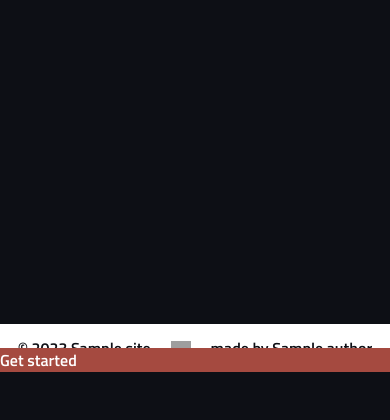
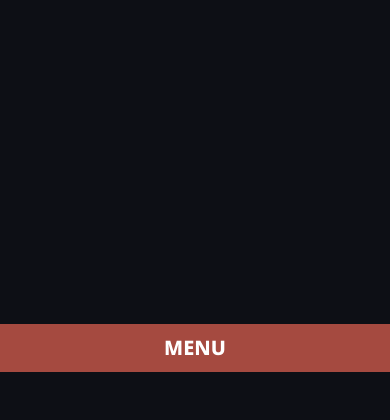
Before and after one commit to nskvprofectus/website, a Node project: template site/_includes/layouts/base.njk in a window 390 px wide. Shown: the part 472-892 px from the top of the page. Before the commit the page ends 844 px from the top, so only its background shows below. Run offline with Node 20 templates, Linux system fonts and the light colour scheme; the template is opened without the code that fills it: most values are stand-ins (such as "Sample title", 1, 10 or a date in 2020); style sheets or scripts are compiled from the project's sources; grey boxes are pictures that could not be loaded.

Commit message:
mobile nav

```diff
--- a/eleventy.config.js
+++ b/eleventy.config.js
@@ -4,6 +4,7 @@ module.exports = function(config) {
   config.addPlugin(eleventyNavigationPlugin);
 
   config.addPassthroughCopy('media');
+  config.addPassthroughCopy('site/_js/')
 
 
   return {
--- a/site/_includes/components/mobile-nav.njk
+++ b/site/_includes/components/mobile-nav.njk
@@ -1,22 +1,72 @@
 
-<nav id="nav" class="box lg:hidden bg-red" aria-label="Primary">
+<nav class="lg:hidden bg-red w-screen min-h-footer" aria-label="Primary">
 
     {% set navigation = collections.all | eleventyNavigation %}
 
-    <ul class"flex flex-col">
-
+    <ul id="mobile-nav-window" class="hidden flex-col items-end gap-3 p-5">
         {%- for item in navigation %}
-
-            <li class="item">
-
-                <a href="{{ item.url | url }}" class="link box-block color-white text-400 weight-bold pl-300 pr-300 {{ 'active' if item.url === page.url }}" {{ 'aria-current=page' if item.url === page.url }}>{{ item.title }}</a>
-
+            {# if the item is a parent of other children, draw the children #}
+            {% if item.children.length %}
+                <div class="font-large text-xl uppercase">
+                    {{ item.title }}:
+                </div>
+                <div class="relative inline-block text-left">
+                    <div class="w-full pr-4 border-r-2" role="menu" aria-orientation="vertical" aria-labelledby="menu-button" tabindex="-1">
+                        <div class="py-1" role="none">
+                        {%- for child in item.children %}
+                            <a
+                                href="{{ child.url | url }}"
+                                class="{{ 'text-bg' if child.url === page.url }} inline-block font-large text-xl uppercase hover:text-bg text-right w-full"
+                                role="menuitem"
+                                tabindex="-1"
+                                {{ 'aria-current=page' if child.url === page.url }}
+                            >
+                            {{ child.title }}
+                        </a>
+                        {%- endfor %}
+                        </div>
+                    </div>
+                </div>
+            {# else draw the item itself #}
+        {% else %}
+            <li>
+                <a
+                    href="{{ item.url | url }}"
+                    class="hover:text-bg font-large text-xl uppercase {{ 'text-bg' if item.url === page.url }}"
+                    {{ 'aria-current=page' if item.url === page.url }}
+                >
+                    {{ item.title }}
+                </a>
             </li>
-
+            {% endif %}
         {%- endfor %}
 
-        <li class="item ml-400"><a href="https://github.com/josephdyer/skeleventy" class="link link-get-started bg-secondary box-block color-primary text-400 weight-bold pl-500 pr-500">Get started</a></li>
+        <li>
+             <a
+                href="{{ url }}/join_us"
+                class="
+                    block hover:text-black border-2  p-3 rounded-md font-large text-xl uppercase
+                    {{ 'text-bg' if ([url, '/join_us/'] | join) === page.url }}
+                    {{ 'border-bg' if ([url, '/join_us/'] | join) === page.url else border-white }}
+                "
+                {{ 'aria-current=page' if item.url === page.url }}
+            >
+                    Join us!
+            </a>
+        </li>
 
     </ul>
 
+    <button id="mobile-nav-toggle" class="w-full min-h-footer" aria-label="Mobile Navigation Toggle" aria-expanded="false" aria-controls="mobile-nav">
+
+        <span class=" font-large text-xl uppercase">Menu</span>
+
+        <span class="" aria-hidden="true">
+            <span class="icon-line box-block bg-primary"></span>
+            <span class="icon-line box-block bg-primary"></span>
+            <span class="icon-line box-block bg-primary"></span>
+        </span>
+
+    </button>
+
 </nav>
--- a/site/_includes/layouts/base.njk
+++ b/site/_includes/layouts/base.njk
@@ -4,6 +4,10 @@
     {#import fonts#}
     <link rel="stylesheet" href="https://fonts.googleapis.com/css2?family=Noto+Sans:wght@800&family=Titillium+Web:wght@600">
     <link href="/css/main.css" rel="stylesheet">
+
+    {# include javascript#}
+    <script src="/_js/main.js" type="module" defer></script>
+
 
     <link rel="icon" type="image/x-icon" href="/media/favicons/favicon.ico">
 
--- /dev/null
+++ b/site/_js/main.js
@@ -0,0 +1,24 @@
+const MobileNav = function MobileNav()
+{
+    let navToggle = document.getElementById('mobile-nav-toggle') ;
+    let navWindow = document.getElementById('mobile-nav-window')
+
+    navToggle.addEventListener('click', function() {
+        // add the expanded class to adjust css
+        this.classList.toggle('expanded')
+        // make the navWindow visible
+        navWindow.classList.toggle('hidden')
+        navWindow.classList.toggle('flex')
+
+        // set aria-expanded attribute on menu toggle button
+        if ( this.getAttribute('aria-expanded') === 'false' )
+        {
+            this.setAttribute('aria-expanded', 'true')
+
+        } else {
+            this.setAttribute('aria-expanded', 'false')
+        }
+    })
+}()
+
+export default MobileNav
```
Also changed, not shown: site/index.md (+3 -0 lines).
